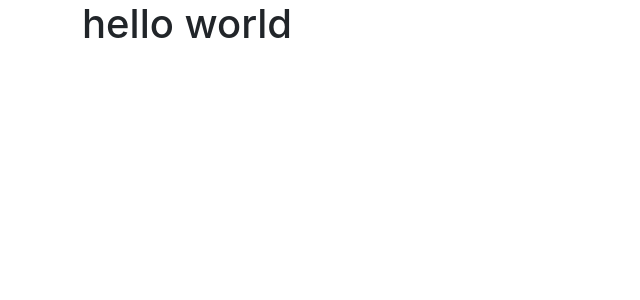
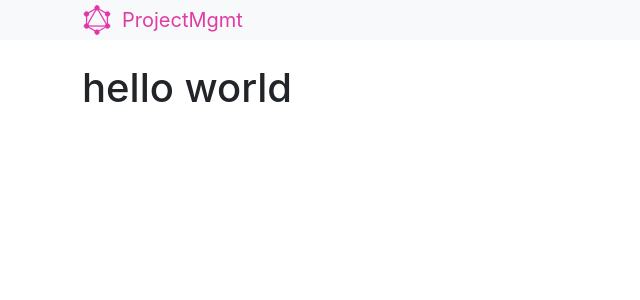
Before and after one commit to kuldp18/projmgmt, a React (Create React App) app in the folder client/: page / in a window 1280 px wide. Shown: the top 300 px of the page, without its empty margins (0-640 px from the left). Built offline with nearby package versions, Linux system fonts and the light colour scheme.

Commit message:
added Header

```diff
--- a/client/public/index.html
+++ b/client/public/index.html
@@ -37,7 +37,7 @@
       integrity="sha384-pprn3073KE6tl6bjs2QrFaJGz5/SUsLqktiwsUTF55Jfv3qYSDhgCecCxMW52nD2"
       crossorigin="anonymous"
     ></script>
-    <title>Project Management</title>
+    <title>ProjectMgmt</title>
   </head>
   <body>
     <noscript>You need to enable JavaScript to run this app.</noscript>
--- a/client/src/App.js
+++ b/client/src/App.js
@@ -1,8 +1,13 @@
+import Header from './components/Header';
+
 function App() {
   return (
-    <div className="container">
-      <h1>hello world</h1>
-    </div>
+    <>
+      <Header />
+      <div className="container">
+        <h1>hello world</h1>
+      </div>
+    </>
   );
 }
 
--- /dev/null
+++ b/client/src/components/Header.jsx
@@ -0,0 +1,18 @@
+import logo from './assets/logo.png';
+
+const Header = () => {
+  return (
+    <nav className="navbar bg-light mb-4 p-0">
+      <div className="container">
+        <a href="/" className="navbar-brand">
+          <div className="d-flex">
+            <img src={logo} alt="logo" className="mr-2" />
+            <div>ProjectMgmt</div>
+          </div>
+        </a>
+      </div>
+    </nav>
+  );
+};
+
+export default Header;
```
